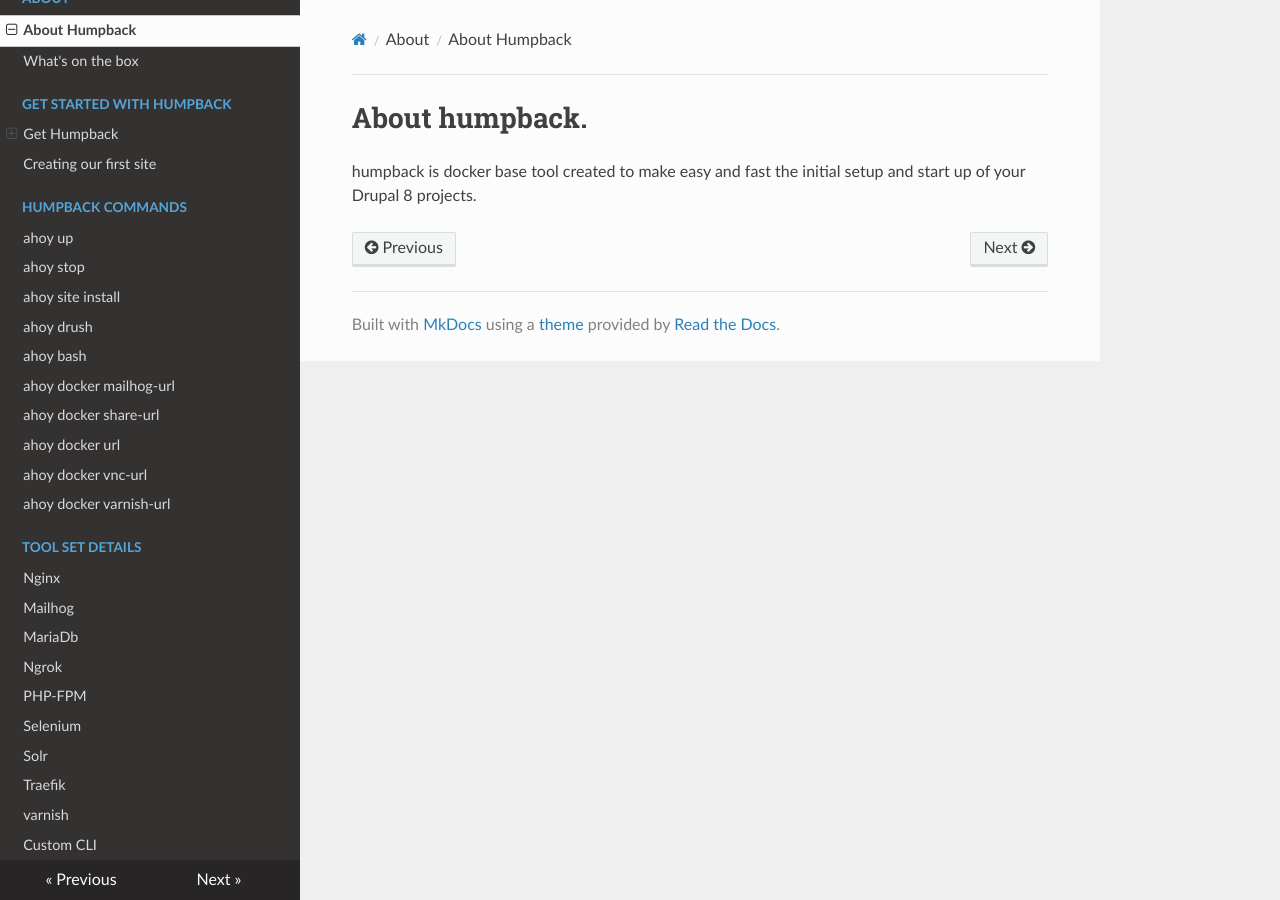
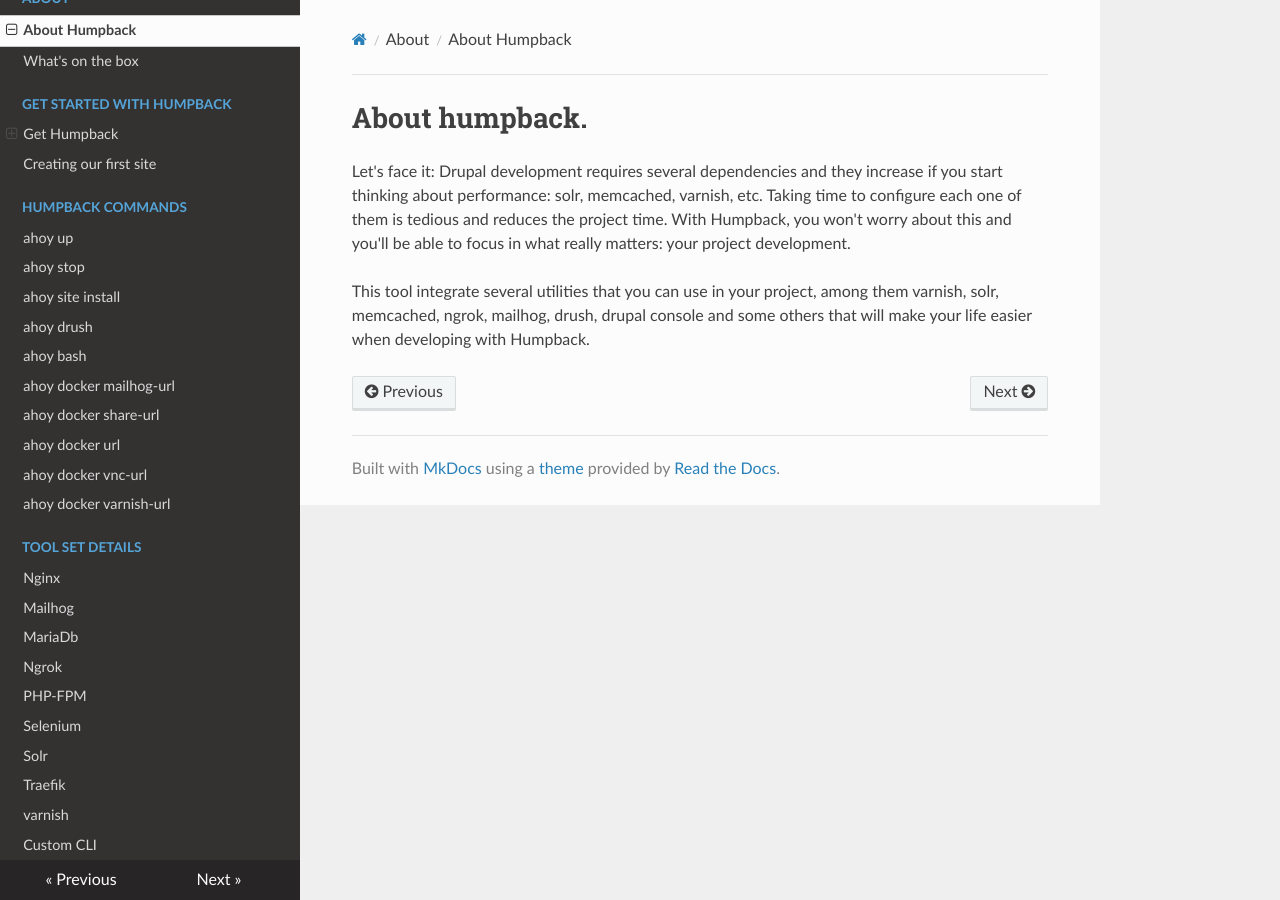
Before and after one commit to humpbackdev/humpback-docs, an MkDocs documentation site: the page built from docs/about/about-humpback.md, in a window 1280 px wide. Built offline with MkDocs 1.6.1, drawn with Linux system fonts in a browser that asks for light colours; nearby versions of some CDN libraries.

Commit message:
Added more optimus text to the about page

```diff
--- a/docs/about/about-humpback.md
+++ b/docs/about/about-humpback.md
@@ -1,3 +1,5 @@
 # About humpback.
 
-humpback is docker base tool created to make easy and fast the initial setup and start up of your Drupal 8 projects.
+Let's face it: Drupal development requires several dependencies and they increase if you start thinking about performance: solr, memcached, varnish, etc. Taking time to configure each one of them is tedious and reduces the project time. With Humpback, you won't worry about this and you'll be able to focus in what really matters: your project development.
+
+This tool integrate several utilities that you can use in your project, among them varnish, solr, memcached, ngrok, mailhog, drush, drupal console and some others that will make your life easier when developing with Humpback.
```
Also changed, not shown: docs/humpback-commands/ahoy-drush.md (+1 -1 lines).
